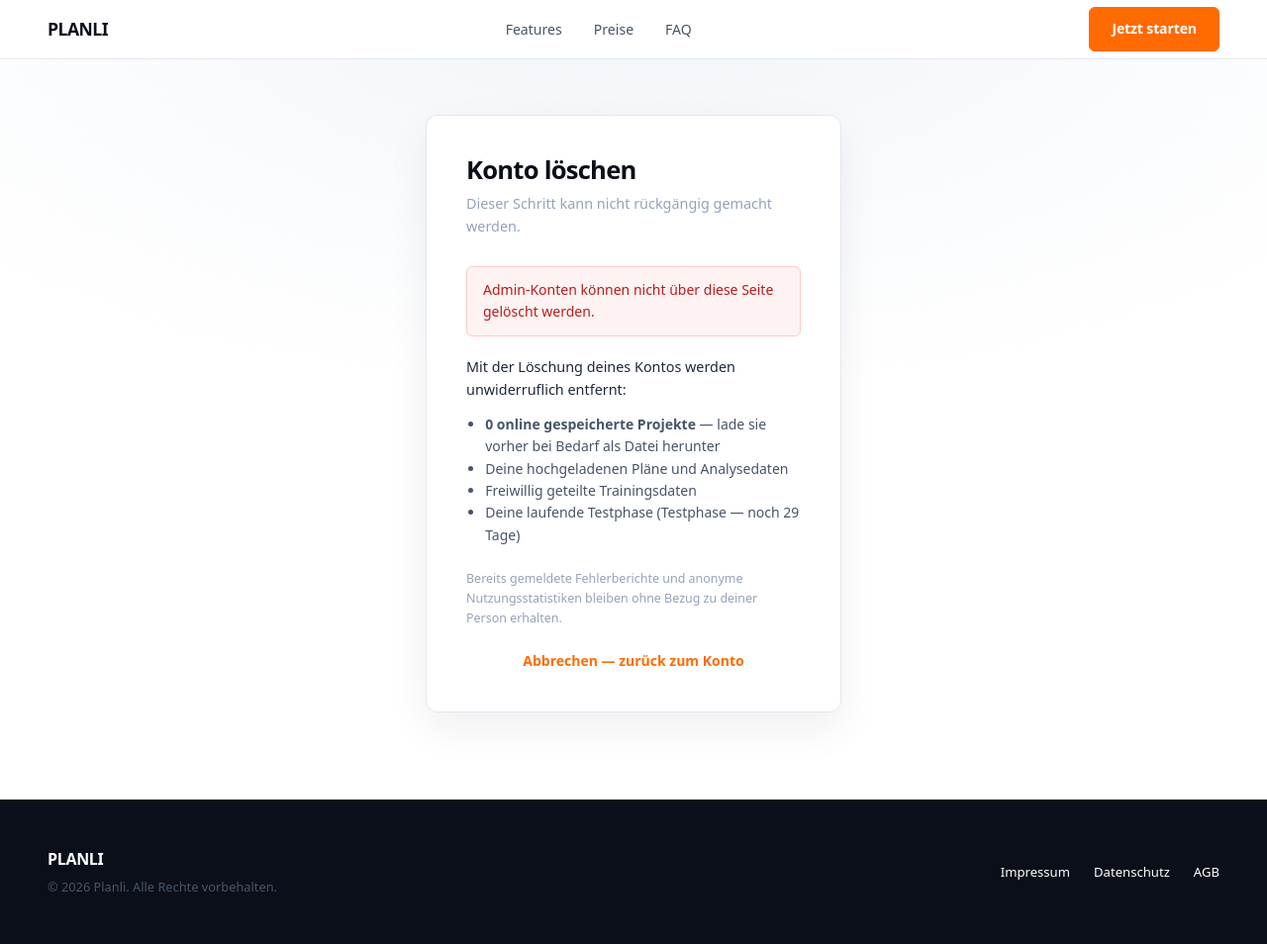
After one commit to reziprok22/Planvision, a Django app: page /accounts/konto/loeschen/ in a window 1280 px wide. The commit adds this page. Shown: the whole page at 99% size. Run offline with Django 5.2, Linux system fonts and the light colour scheme; the visitor is signed in with stand-in values (Sample User, id 1); data comes from the database, SQL or seed files in the repository; data that the repository does not hold is empty.

Commit message:
Konto-Löschung: Self-Service mit Passwort-Bestätigung (DSGVO Art. 17)
/accounts/konto/loeschen/ (Link auf der Konto-Seite): sofortige harte
Löschung inkl. aller Dateien (cloud_projects/, projects/<uuid>/,
training_data_opt-in/ bei Consent), DB via CASCADE — BugReport/
AnalysisEvent bleiben per SET_NULL anonymisiert. Danach Bestätigungs-
Mail (best-effort) an die bisherige Adresse. Superuser/Staff sind von
der Web-UI-Löschung ausgenommen (Schutz vor Aussperrung).

Bewusst keine 30-Tage-Frist: Soft-Delete via is_active würde mit der
E-Mail-Verifikation (is_active=False = unverifiziert) kollidieren.

Dazu: Verify-Skill mit lokalem Start-/Testrezept

```diff
--- a/accounts/urls.py
+++ b/accounts/urls.py
@@ -11,6 +11,7 @@ urlpatterns = [
     path('logout/', auth_views.LogoutView.as_view(), name='logout'),
     path('register/', views.register, name='register'),
     path('konto/', views.konto, name='konto'),
+    path('konto/loeschen/', views.konto_loeschen, name='konto_loeschen'),
 
     # E-Mail-Verifikation nach der Registrierung
     path('verify-email/sent/', views.verify_email_sent, name='verify_email_sent'),
--- a/accounts/views.py
+++ b/accounts/views.py
@@ -1,4 +1,8 @@
+import logging
+import shutil
+
 from django.conf import settings
+from django.contrib.auth import logout
 from django.contrib.auth.decorators import login_required
 from django.contrib.auth.models import User
 from django.core.mail import EmailMultiAlternatives
@@ -10,6 +14,8 @@ from django.utils.http import urlsafe_base64_decode, urlsafe_base64_encode
 from .forms import EmailUserCreationForm
 from .models import subscription_for
 from .tokens import email_verification_token
+
+logger = logging.getLogger(__name__)
 
 
 def _send_verification_email(request, user):
@@ -77,3 +83,60 @@ def konto(request):
         'sub': subscription_for(request.user),
         'price_chf': settings.LICENSE_PRICE_CHF,
     })
+
+
+def _delete_user_files(user):
+    """Alle Dateien des Users auf der Platte entfernen. Die DB-Zeilen räumt
+    danach `user.delete()` per CASCADE ab (BugReport/AnalysisEvent bleiben
+    via SET_NULL anonymisiert für die Statistik erhalten)."""
+    for stored in user.stored_projects.all():
+        stored.file_path.unlink(missing_ok=True)
+    for project in user.projects.all():
+        shutil.rmtree(settings.PROJECTS_DIR / str(project.id), ignore_errors=True)
+        # Trainingsdaten sind zwar mit Einwilligung gespeichert, aber dem User
+        # zuordenbar — bei Kontolöschung werden sie deshalb mitentfernt.
+        if project.consent_training:
+            shutil.rmtree(settings.TRAINING_DATA_DIR / str(project.id), ignore_errors=True)
+
+
+def _send_deletion_email(email):
+    subject = render_to_string('accounts/konto_geloescht_subject.txt').strip()
+    text_body = render_to_string('accounts/konto_geloescht_email.txt')
+    html_body = render_to_string('accounts/konto_geloescht_email.html')
+    message = EmailMultiAlternatives(subject, text_body, to=[email])
+    message.attach_alternative(html_body, 'text/html')
+    message.send()
+
+
+@login_required
+def konto_loeschen(request):
+    """Selbstlöschung des Kontos: Passwort-Bestätigung, dann sofortige harte
+    Löschung (DSGVO Art. 17 / revDSG) inkl. aller Dateien, danach
+    Bestätigungs-Mail an die bisherige Adresse."""
+    user = request.user
+    error = None
+
+    # Admin-Konten nicht über die Web-UI löschbar (Schutz vor Aussperrung
+    # und vor Missbrauch einer offenen Admin-Session).
+    if user.is_superuser or user.is_staff:
+        error = 'Admin-Konten können nicht über diese Seite gelöscht werden.'
+    elif request.method == 'POST':
+        if user.check_password(request.POST.get('password', '')):
+            email = user.email
+            _delete_user_files(user)
+            user.delete()
+            logout(request)
+            try:
+                _send_deletion_email(email)
+            except Exception:
+                # Konto ist weg — eine fehlgeschlagene Mail soll das nicht
+                # als Fehler erscheinen lassen.
+                logger.exception('Bestätigungs-Mail nach Kontolöschung fehlgeschlagen')
+            return render(request, 'accounts/konto_geloescht.html')
+        error = 'Das Passwort ist nicht korrekt.'
+
+    return render(request, 'accounts/konto_loeschen.html', {
+        'error': error,
+        'cloud_project_count': user.stored_projects.count(),
+        'sub': subscription_for(user),
+    })
--- /dev/null
+++ b/templates/accounts/konto_geloescht_subject.txt
@@ -0,0 +1 @@
+Dein Planli-Konto wurde gelöscht
--- /dev/null
+++ b/templates/accounts/konto_loeschen.html
@@ -0,0 +1,63 @@
+{% extends "accounts/auth_base.html" %}
+
+{% block title %}Konto löschen | Planli{% endblock %}
+
+{% block extra_head %}
+    {{ block.super }}
+    <style>
+        .danger-list {
+            font-size: 0.875rem;
+            color: var(--slate-600);
+            margin: 0 0 1.4rem;
+            padding-left: 1.2rem;
+            line-height: 1.6;
+        }
+
+        .auth-card .btn-danger {
+            background: #B91C1C;
+            border-color: #B91C1C;
+        }
+
+        .auth-card .btn-danger:hover {
+            background: #991B1B;
+            border-color: #991B1B;
+        }
+    </style>
+{% endblock %}
+
+{% block card %}
+    <h1>Konto löschen</h1>
+    <p class="subtitle">Dieser Schritt kann nicht rückgängig gemacht werden.</p>
+
+    {% if error %}
+        <div class="error">{{ error }}</div>
+    {% endif %}
+
+    <p style="font-size: 0.9rem; color: var(--slate-800); margin-bottom: 0.8rem;">
+        Mit der Löschung deines Kontos werden unwiderruflich entfernt:
+    </p>
+    <ul class="danger-list">
+        <li><strong>{{ cloud_project_count }} online gespeicherte{{ cloud_project_count|pluralize:"s," }} Projekt{{ cloud_project_count|pluralize:",e" }}</strong> — lade sie vorher bei Bedarf als Datei herunter</li>
+        <li>Deine hochgeladenen Pläne und Analysedaten</li>
+        <li>Freiwillig geteilte Trainingsdaten</li>
+        {% if sub.is_paid %}<li>Deine laufende Lizenz ({{ sub.status_label }}) — ohne Rückerstattung</li>
+        {% elif sub.in_trial %}<li>Deine laufende Testphase ({{ sub.status_label }})</li>{% endif %}
+    </ul>
+    <p style="font-size: 0.78rem; color: var(--slate-400); margin-bottom: 1.4rem;">
+        Bereits gemeldete Fehlerberichte und anonyme Nutzungsstatistiken bleiben ohne
+        Bezug zu deiner Person erhalten.
+    </p>
+
+    {% if not user.is_superuser and not user.is_staff %}
+    <form method="post">
+        {% csrf_token %}
+        <label for="id_password">Zur Bestätigung dein Passwort</label>
+        <input type="password" name="password" id="id_password" autocomplete="current-password" required autofocus>
+        <button type="submit" class="btn btn-danger">Konto endgültig löschen</button>
+    </form>
+    {% endif %}
+
+    <div class="link-row">
+        <a href="{% url 'konto' %}">Abbrechen — zurück zum Konto</a>
+    </div>
+{% endblock %}
```
Also changed, not shown: CLAUDE.md (+1 -0 lines), templates/accounts/konto.html (+16 -0 lines), templates/accounts/konto_geloescht.html (added, +17 -0 lines), templates/accounts/konto_geloescht_email.html (added, +22 -0 lines), templates/accounts/konto_geloescht_email.txt (added, +13 -0 lines), .claude/skills/verify/SKILL.md (added), 1 other file.
